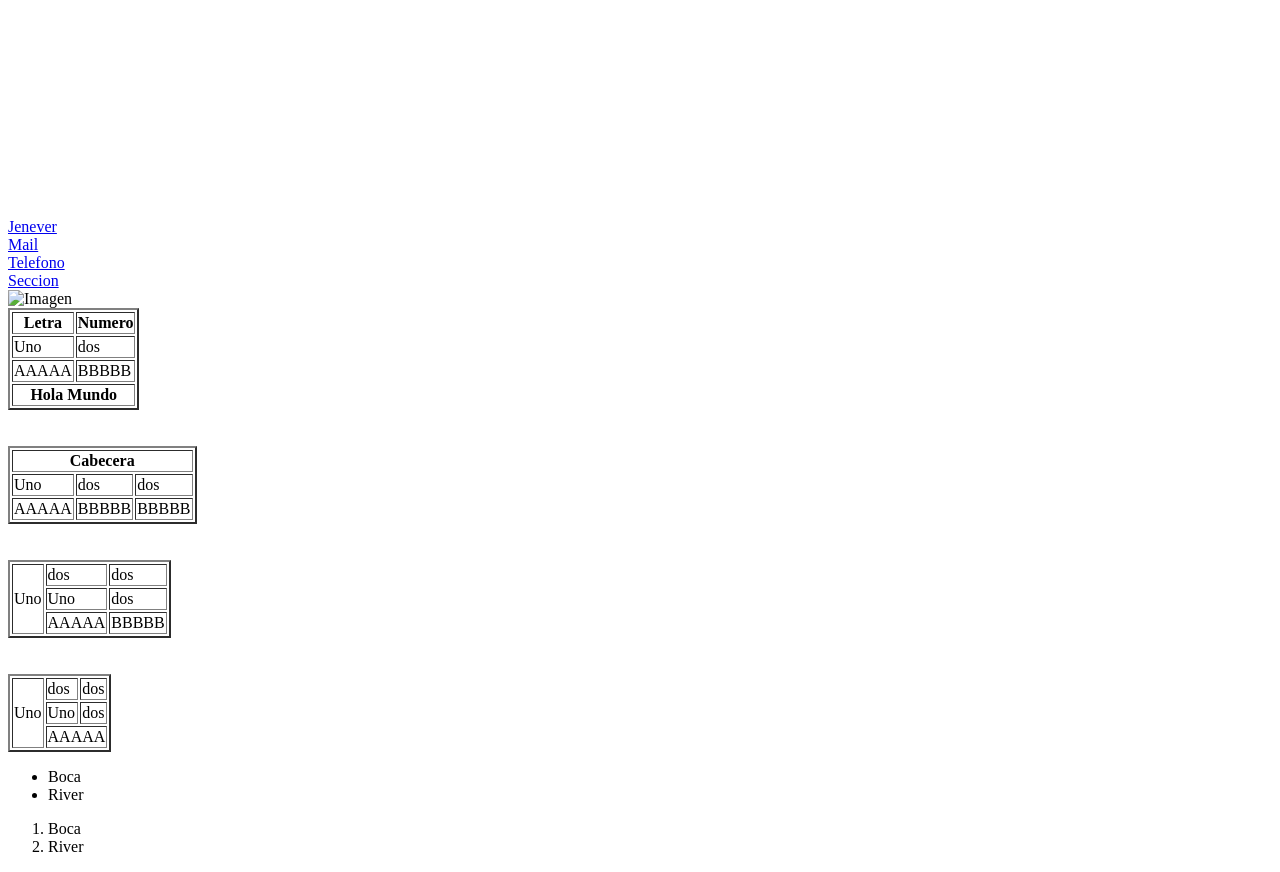
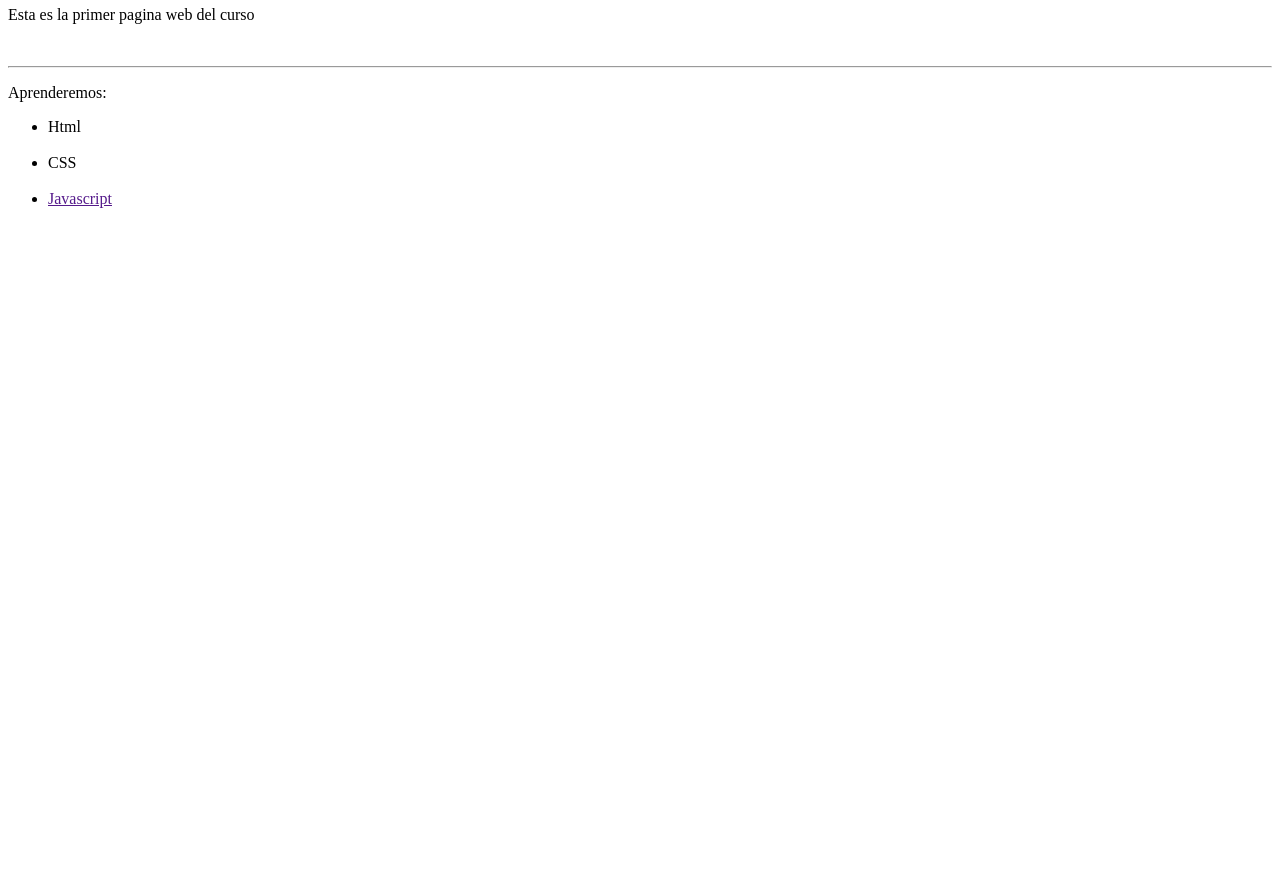
Before and after one commit to EstebanStagno/MDPrograma, a plain HTML site: page Clase 3/Index.html in a window 1280 px wide. Shown: the part 60-932 px from the top of the page. After the commit the page ends 800 px from the top, so only its background shows below. Drawn offline with Linux system fonts and the light colour scheme.

Commit message:
Update Index.html

```diff
--- a/Clase 3/Index.html
+++ b/Clase 3/Index.html
@@ -1,108 +1,21 @@
 <html>
     <head>
-        <title>Prueba UTN</title>
+        <title>Clase 1</title>
         <meta content="">
     <meta name="viewport" content="width=device-width, initial-scale=1.0"> <!-- Responsivo -->
     <meta http-equiv="refresh" content="10"><!-- refresco de Web -->
     <meta charset="utf-8"> <!-- Caracteres especiales-->
     </head>
     <body>
-      <div id="Seccion1">Ejemplo de Prueba<br><br><br><br><br><br><br><br><br><br><br><br><br><br><br></div>
-      <a href="http:\\jenever.com.ar" title="Gin Tonic">Jenever</a> <br> <!-- Enlace exterior a web - Title: texto encima del cursos -->
-      <a href="mailto:stagnoesteban@gmail.com" title="Mail">Mail</a> <br>  <!-- abrir aplicacion para enviar mail-> -->
-      <a href="tel:+5492235117970" title="Telefono">Telefono</a> <br><!-- abrir aplicacion para marcar telefono -->
-      <a href="#Seccion1">Seccion</a>  <!-- anclaje--> <br>
-      <img src="Foto.png" Title="Foto" alt="Imagen"> <!-- Insertar Imagen - Titulo - Alt, texto alternativo en caso de no encontrar la imagen y ademas SEO-->
+      <h1>Primer página Web</h1>
+      <p>Esta es la primer pagina web del curso</p>
       <br>
-
-      <table border="2">
-        <thead border="2" >
-          <tr>
-          <th>Letra</th>
-          <th>Numero</th>
-          </tr>
-        </thead>
-        <tfoot border="2">
-          <th colspan="2"> Hola Mundo</th>
-
-        </tfoot>
-        <tbody><tr>
-          <td>Uno</td>
-          <td>dos</td>
-        </tr>
-        <tr>
-          <td>AAAAA</td>
-          <td>BBBBB</td>
-        </tr>
-        </tbody>
-      </table>
-      <br><br>
-      <table border="2">
-        <thead border="2" >
-          <tr>
-         <th colspan="3">Cabecera</th>
-          </tr>
-        </thead>
-
-        <tbody><tr>
-          <td>Uno</td>
-          <td>dos</td>
-          <td>dos</td>
-        </tr>
-        <tr>
-          <td>AAAAA</td>
-          <td>BBBBB</td>
-          <td>BBBBB</td>
-        </tr>
-        </tbody>
-      </table>
-      <br><br>
-      <table border="2">
-        <tbody>
-        <tr>
-          <td rowspan="3">Uno</td> <!-- Celda Combinada-->
-          <td>dos</td>
-          <td>dos</td>
-        </tr>
-        <tr>
-          <td>Uno</td>
-          <td>dos</td>
-
-        </tr>
-        <tr>
-          <td>AAAAA</td>
-          <td>BBBBB</td>
-
-        </tr>
-        </tbody>
-      </table>
-      <br><br>
-      <table border="2">
-        <tbody>
-        <tr>
-          <td rowspan="3">Uno</td> <!-- Celda Combinada-->
-          <td>dos</td>
-          <td>dos</td>
-        </tr>
-        <tr>
-          <td>Uno</td>
-          <td>dos</td>
-
-        </tr>
-        <tr>
-          <td colspan="2">AAAAA</td> <!-- Celda Combinada-->
-
-
-        </tr>
-        </tbody>
-      </table>
-    <ul><!-- Lista Normal-->
-      <li>Boca</li>
-      <li>River</li>
-    </ul>
-    <ol> <!-- Lista Ordenada-->
-      <li>Boca</li>
-      <li>River</li>
-    </ol>
+      <hr>
+      <p>Aprenderemos: </p>
+      <ul>
+        <li>Html</li><br>
+        <li>CSS</li><br>
+        <li><a href="">Javascript</a></li><br>
+      </ul>
     </body>
 </html>
```
